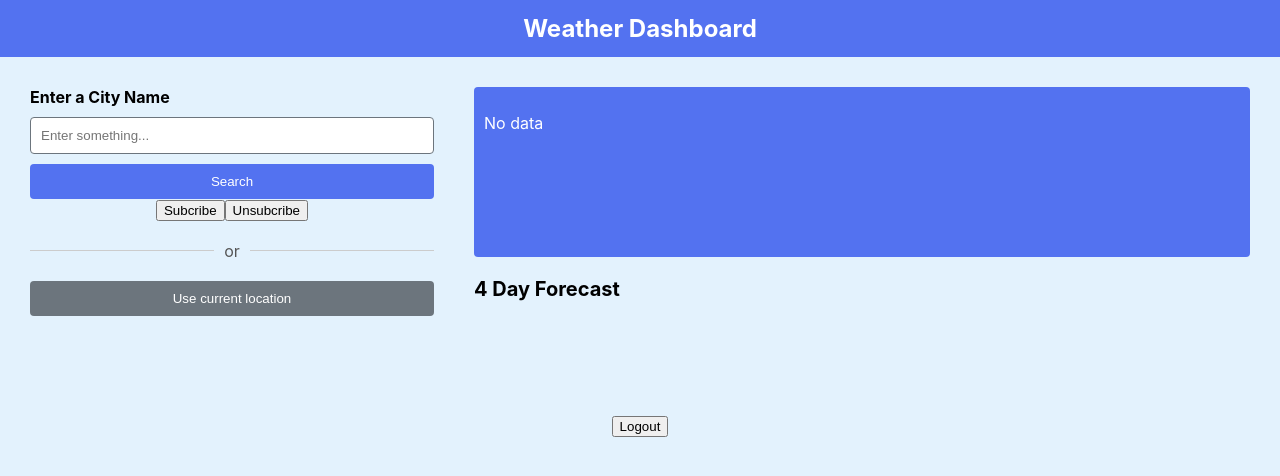
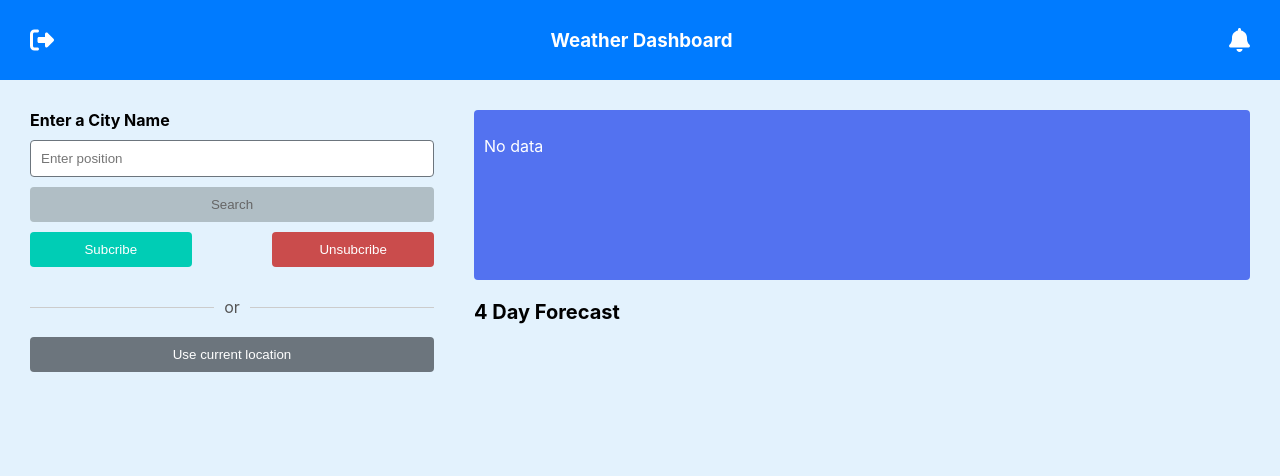
Before and after one commit to tntn245/GOS_Weather_React, a React (Create React App) app: page /dashboard in a window 1280 px wide. Shown: the top 476 px of the page. Built offline with nearby package versions, Linux system fonts and the light colour scheme; sample sign-in values are in the browser's storage.

Commit message:
add subscribe feature, add modal

```diff
--- a/src/App.js
+++ b/src/App.js
@@ -1,5 +1,6 @@
 import React, { useEffect, useState } from 'react';
 import { Route, Routes, useNavigate } from 'react-router-dom';
+import {jwtDecode} from 'jwt-decode'
 import Login from './components/Login';
 import Dashboard from './components/Dashboard';
 import Register from './components/Register';
@@ -8,26 +9,35 @@ import PublicRoute from './route/PublicRoute';
 import './App.css';
 
 function App() {
-  const [isLoggedIn, setIsLoggedIn] = useState(false);
   const navigate = useNavigate();
+  const [userID, setUserID] = useState(null);
 
   useEffect(() => {
     const token = localStorage.getItem('token');
     if (token) {
-      setIsLoggedIn(true);
-      navigate('/dashboard');
+      try {
+        const decodedToken = jwtDecode(token);
+        const currentTime = Date.now() / 1000;
+        if (decodedToken.exp > currentTime) {
+          setUserID(decodedToken.sub); // Lấy user ID từ JWT
+          navigate('/dashboard');
+        } else {
+          localStorage.removeItem('token');
+        }
+      } catch (error) {
+        console.error('Token decoding error:', error);
+        localStorage.removeItem('token');
+      }
     }
   }, [navigate]);
 
   const handleLogin = (token) => {
     localStorage.setItem('token', token);
-    setIsLoggedIn(true);
     navigate('/dashboard');
   };
 
   const handleLogout = () => {
     localStorage.removeItem('token');
-    setIsLoggedIn(false);
     navigate('/');
   };
 
@@ -54,7 +64,7 @@ function App() {
           path="/dashboard"
           element={
             <PrivateRoute>
-              <Dashboard onLogout={handleLogout} />
+              <Dashboard userID={userID} onLogout={handleLogout} />
             </PrivateRoute>
           }
         />
--- a/src/components/Dashboard.js
+++ b/src/components/Dashboard.js
@@ -1,27 +1,38 @@
 import React, { useState } from "react";
 import "../style/Dashboard.css";
+import { FontAwesomeIcon } from '@fortawesome/react-fontawesome';
+import { faSignOutAlt, faBell } from '@fortawesome/free-solid-svg-icons';
+import ProgressBar from "./ProgressBar";
+import Header from "./Header";
 
-const Dashboard = ({ onLogout }) => {
+const Dashboard = ({ userID, onLogout }) => {
+  const [loading, setLoading] = useState(false);
   const [position, setPosition] = useState("");
   const [weatherData, setWeatherData] = useState(null);
   const [forecastData, setForecastData] = useState(null);
   const [location, setLocation] = useState(null);
   const [error, setError] = useState(null);
 
-  const fetchWeatherData = async (city) => {
+  const fetchWeatherData = async (position) => {
+    setLoading(true);
     try {
-      const response = await fetch("http://127.0.0.1:5000/submit_form", {
-        method: "POST",
-        headers: {
-          "Content-Type": "application/json",
-        },
-        body: JSON.stringify({ city }),
-      });
+      const response = await fetch(
+        "https://weatherweb-1s99.onrender.com/submit_form",
+        {
+          method: "POST",
+          headers: {
+            "Content-Type": "application/json",
+          },
+          body: JSON.stringify({ position }),
+        }
+      );
       const data = await response.json();
       setWeatherData(data.weather_data);
       setForecastData(data.forecast_data);
     } catch (error) {
       console.error("Error fetching weather data:", error);
+    } finally {
+      setLoading(false);
     }
   };
 
@@ -44,9 +55,6 @@ const Dashboard = ({ onLogout }) => {
           setPosition(
             position.coords.latitude + ", " + position.coords.longitude
           );
-          fetchWeatherData(
-            position.coords.latitude + ", " + position.coords.longitude
-          );
         },
         (error) => {
           setError(`Error: ${error.message}`);
@@ -55,31 +63,65 @@ const Dashboard = ({ onLogout }) => {
     }
   };
 
-  const handleSubcribe = () => {
+  const handleSubscribe = async () => {
+    setLoading(true);
+    try {
+      const token = localStorage.getItem("token");
+      const response = await fetch(
+        "https://weatherweb-1s99.onrender.com/subscribe",
+        {
+          method: "POST",
+          headers: {
+            "Content-Type": "application/json",
+            Authorization: `Bearer ${token}`,
+          },
+          body: JSON.stringify({ position, userID }),
+        }
+      );
+
+      if (!response.ok) {
+        const data = await response.json();
+        throw new Error(data.message || "Something went wrong");
+      }
+
+      console.log("Subscription successful");
+    } catch (error) {
+      console.error("Error subscribing:", error.message);
+    } finally {
+      setLoading(false);
+    }
   };
 
-  const handleUnsubcribe = () => {
-  };
+  const handleUnsubcribe = () => {};
 
   return (
     <div>
-      <header className="header">Weather Dashboard</header>
+      <ProgressBar loading={loading} />
+
+      <Header userID={userID} onLogout={onLogout}/>
+
       <div className="content">
         <div className="left-side">
           <div className="input-container">
             <p>Enter a City Name</p>
             <input
               type="text"
-              placeholder="Enter something..."
+              placeholder="Enter position"
               value={position}
               onChange={(e) => setPosition(e.target.value)}
             />
-            <button onClick={handleSearch}>Search</button>
+            <button onClick={handleSearch} disabled={!position.trim()}>
+              Search
+            </button>
           </div>
 
-          <div className="subcribe-container">
-            <button onClick={handleSubcribe}>Subcribe</button>
-            <button onClick={handleUnsubcribe}>Unsubcribe</button>
+          <div className="subscribe-container">
+            <button className="subscribe" onClick={handleSubscribe}>
+              Subcribe
+            </button>
+            <button className="unsubscribe" onClick={handleUnsubcribe}>
+              Unsubcribe
+            </button>
           </div>
 
           <div className="divider">
@@ -132,8 +174,6 @@ const Dashboard = ({ onLogout }) => {
           </div>
         </div>
       </div>
-      <button onClick={onLogout}>Logout</button>
-
     </div>
   );
 };
--- /dev/null
+++ b/src/components/Header.js
@@ -0,0 +1,114 @@
+import React, { useState, useEffect } from "react";
+import "../style/Header.css";
+import { FontAwesomeIcon } from "@fortawesome/react-fontawesome";
+import { faSignOutAlt, faBell } from "@fortawesome/free-solid-svg-icons";
+import Modal from "react-modal";
+
+const Header = ({ userID, onLogout }) => {
+  const [modalIsOpen, setModalIsOpen] = useState(false);
+  const [positions, setPositions] = useState([]);
+  const [isLoading, setIsLoading] = useState(false);
+
+  useEffect(() => {
+    if (modalIsOpen) {
+      setIsLoading(true);
+      fetchUserSubscriptions();
+    }
+  }, [modalIsOpen]);
+
+  const fetchUserSubscriptions = () => {
+    fetch("https://weatherweb-1s99.onrender.com/loadUserSub", {
+      method: "POST",
+      headers: {
+        "Content-Type": "application/json",
+      },
+      body: JSON.stringify({ userID: userID }),
+    })
+      .then((response) => response.json())
+      .then((data) => {
+        setPositions(data.positions);
+        setIsLoading(false);
+      })
+      .catch((error) => {
+        console.error("Error fetching user subscriptions:", error);
+        setIsLoading(false);
+      });
+  };
+
+  const handleUnsubscribe = (position) => {
+    fetch("https://weatherweb-1s99.onrender.com/unsubscribe", {
+      method: "POST",
+      headers: {
+        "Content-Type": "application/json"
+      },
+      body: JSON.stringify({ userID: userID, position: position })
+    })
+      .then(response => response.json())
+      .then(data => {
+        fetchUserSubscriptions();
+      })
+      .catch(error => {
+        console.error("Error unsubscribing:", error);
+      });
+  };
+
+  const openModal = () => {
+    setModalIsOpen(true);
+  };
+
+  const closeModal = () => {
+    setModalIsOpen(false);
+  };
+
+  return (
+    <div>
+      <header className="header">
+        <div className="header-content">
+          <div className="left">
+            <FontAwesomeIcon
+              icon={faSignOutAlt}
+              className="icon"
+              onClick={onLogout}
+            />
+          </div>
+
+          <div className="center">
+            <h3>Weather Dashboard</h3>
+          </div>
+
+          <div className="right">
+            <FontAwesomeIcon
+              icon={faBell}
+              className="icon"
+              onClick={openModal}
+            />
+          </div>
+        </div>
+      </header>
+      <Modal isOpen={modalIsOpen} onRequestClose={closeModal}>
+        <div className="modal-header">
+          <h2>Modal Content</h2>
+          <button onClick={closeModal}>Close Modal</button>
+        </div>
+        <div className="modal-content">
+          {isLoading ? (
+            <p>Loading...</p>
+          ) : (
+            <>
+              {positions.map((position, index) => (
+                <div key={index} className="subscription-item">
+                  <input type="text" disabled value={position} />
+                  <button onClick={() => handleUnsubscribe(position)}>
+                    Unsubscribe
+                  </button>
+                </div>
+              ))}
+            </>
+          )}
+        </div>
+      </Modal>
+    </div>
+  );
+};
+
+export default Header;
--- a/src/components/Login.js
+++ b/src/components/Login.js
@@ -14,7 +14,7 @@ function Login({ onLogin }) {
     e.preventDefault();
 
     try {
-      const response = await fetch('http://127.0.0.1:5000/login', {
+      const response = await fetch('https://weatherweb-1s99.onrender.com/login', {
         method: 'POST',
         headers: {
           'Content-Type': 'application/json',
@@ -41,7 +41,7 @@ function Login({ onLogin }) {
     const token = credentialResponse?.credential;
     if (token) {
       axios
-        .post("http://localhost:5000/google-login", { token })
+        .post("https://weatherweb-1s99.onrender.com/google-login", { token })
         .then((response) => {
           const jwtToken = response.data.access_token;
           onLogin(jwtToken);  // Lưu JWT vào localStorage
--- /dev/null
+++ b/src/components/ProgressBar.js
@@ -0,0 +1,12 @@
+import React from 'react';
+import '../style/ProgressBar.css';
+
+const ProgressBar = ({ loading }) => {
+  return (
+    <div className={`progress-bar ${loading ? 'visible' : 'hidden'}`}>
+      <div className="bar"></div>
+    </div>
+  );
+};
+
+export default ProgressBar;
--- a/src/components/Register.js
+++ b/src/components/Register.js
@@ -31,7 +31,7 @@ function Register() {
       }
 
     try {
-      const response = await fetch('http://127.0.0.1:5000/checkEmail', {
+      const response = await fetch('https://weatherweb-1s99.onrender.com/checkEmail', {
         method: 'POST',
         headers: {
           'Content-Type': 'application/json',
@@ -53,7 +53,7 @@ function Register() {
 
   const handleVerifyOTP = async () => {
     try {
-      const response = await fetch('http://127.0.0.1:5000/verifyOTP', {
+      const response = await fetch('https://weatherweb-1s99.onrender.com/verifyOTP', {
         method: 'POST',
         headers: {
           'Content-Type': 'application/json',
--- a/src/style/Dashboard.css
+++ b/src/style/Dashboard.css
@@ -5,22 +5,8 @@ body {
 
 .dashboard {
   display: grid;
-  grid-template-rows: auto 1fr; /* Header và Content chiếm phần đầu và phần còn lại của trang */
+  grid-template-rows: auto 1fr;
   height: 100vh;
-}
-
-.header {
-  font-size: 24px;
-  color: white;
-  font-weight: bold;
-  line-height:  inherit;
-  background-color: #5372F0;
-  padding: 10px;
-  height: 10%;
-  display: flex;
-  align-items: center;
-  justify-content: center;
-  text-align: center;
 }
 
 .content {
@@ -65,6 +51,43 @@ body {
   width: 100%;
   padding: 10px;
   background-color: #5372F0;
+  color: white;
+  border: none;
+  border-radius: 4px;
+  cursor: pointer;
+  box-sizing: border-box;
+}
+
+.input-container button[disabled] {
+  background-color: #b0bec5; /* Màu nút khi disable */
+  color: #666;
+  cursor: not-allowed;
+}
+
+.subscribe-container {
+  margin: 10px 0;
+  width: 100%;
+  box-sizing: border-box;
+  display: flex;
+  justify-content: space-between;
+  align-items: center;
+}
+
+.subscribe {
+  width: 40%;
+  padding: 10px;
+  background-color: #00cdb5;
+  color: white;
+  border: none;
+  border-radius: 4px;
+  cursor: pointer;
+  box-sizing: border-box;
+}
+
+.unsubscribe {
+  width: 40%;
+  padding: 10px;
+  background-color: #ca4c4c;
   color: white;
   border: none;
   border-radius: 4px;
--- /dev/null
+++ b/src/style/Header.css
@@ -0,0 +1,68 @@
+.header {
+  background-color: #007bff; /* Màu nền của header */
+  color: #fff; /* Màu chữ */
+  padding: 10px 20px; /* Khoảng cách padding */
+
+  /* Căn giữa nội dung của header */
+  display: flex;
+  justify-content: center;
+}
+
+.header-content {
+  display: flex;
+  justify-content: space-between;
+  align-items: center;
+  width: 100%; /* Đảm bảo header-content chiếm toàn bộ chiều rộng của header */
+}
+
+.left,
+.center,
+.right {
+  display: flex;
+  align-items: center;
+}
+
+.center {
+  justify-content: center;
+  flex-grow: 1; /* Chiếm hết không gian còn lại */
+}
+
+.icon {
+  font-size: 1.5rem; /* Kích thước icon */
+  cursor: pointer; /* Đổi con trỏ khi hover vào icon */
+  margin: 0 10px; /* Khoảng cách giữa icon và nội dung xung quanh */
+}
+
+.modal-header {
+  display: flex;
+  align-items: center; /* Canh giữa dọc */
+}
+
+.modal-content {
+  display: flex;
+  flex-direction: column;
+  align-items: center;
+}
+
+.subscription-item {
+  width: 100%;
+  text-align: center;
+}
+
+.modal-content input {
+  width: 80%;
+  padding: 10px;
+  margin-bottom: 10px;
+  border: 1px solid #ccc;
+  border-radius: 4px;
+  flex: 1;
+}
+
+.modal-content button {
+  padding: 10px 20px;
+  background-color: #007bff;
+  color: #fff;
+  border: none;
+  border-radius: 4px;
+  cursor: pointer;
+}
--- /dev/null
+++ b/src/style/ProgressBar.css
@@ -0,0 +1,24 @@
+.progress-bar {
+    position: fixed;
+    top: 0;
+    left: 0;
+    width: 100%;
+    height: 4px;
+    background-color: #007bff;
+    z-index: 9999; /* Đảm bảo nằm trên cùng */
+    visibility: hidden;
+    opacity: 0;
+    transition: opacity 0.3s, visibility 0.3s;
+  }
+
+  .progress-bar.visible {
+    visibility: visible;
+    opacity: 1;
+  }
+
+  .bar {
+    height: 100%;
+    width: 0;
+    background-color: #0056b3; /* Màu của thanh tiến trình */
+    transition: width 0.3s;
+  }
```
Also changed, not shown: package.json (+7 -0 lines), 1 other file (tests, documents, lock files or other folders).
